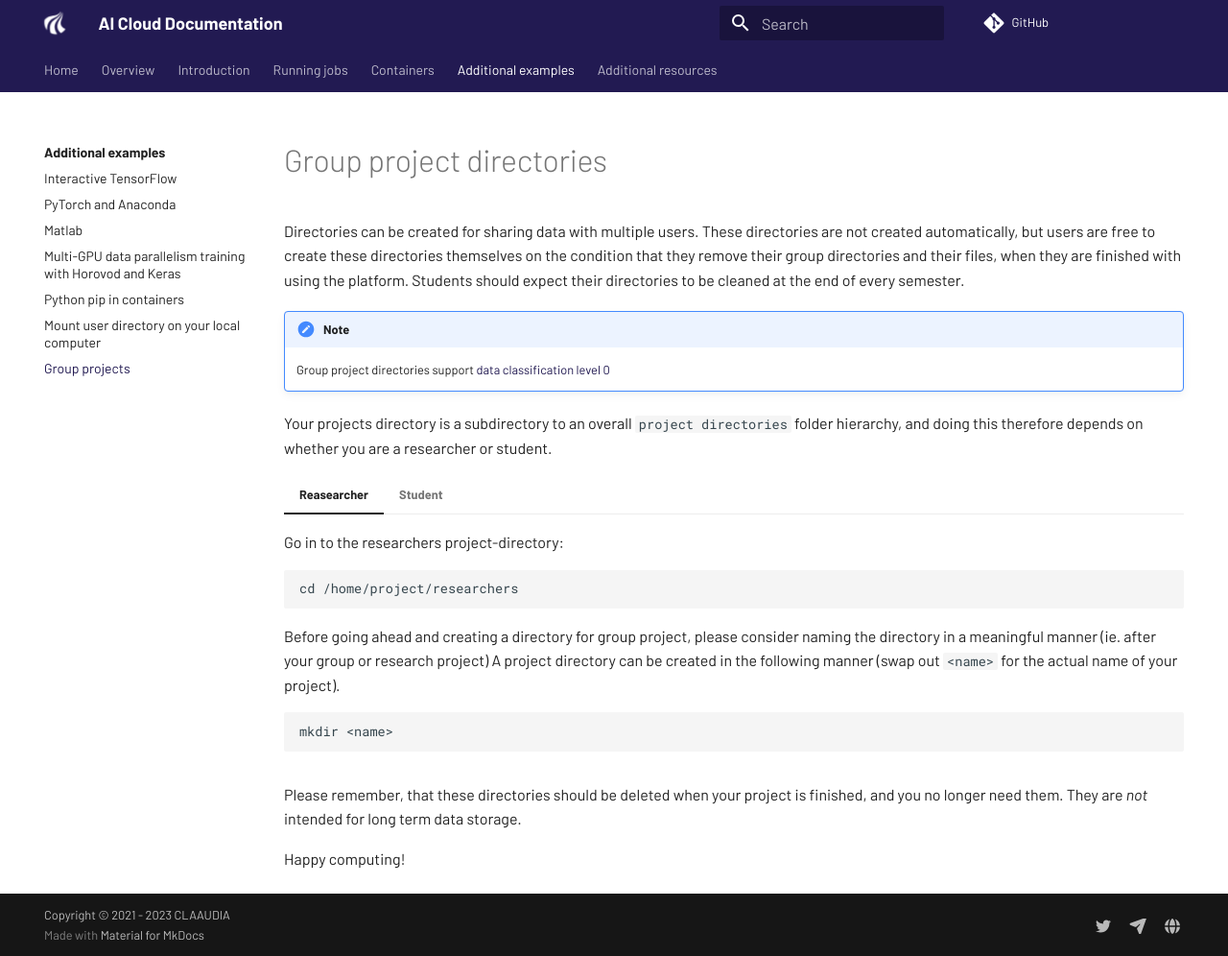
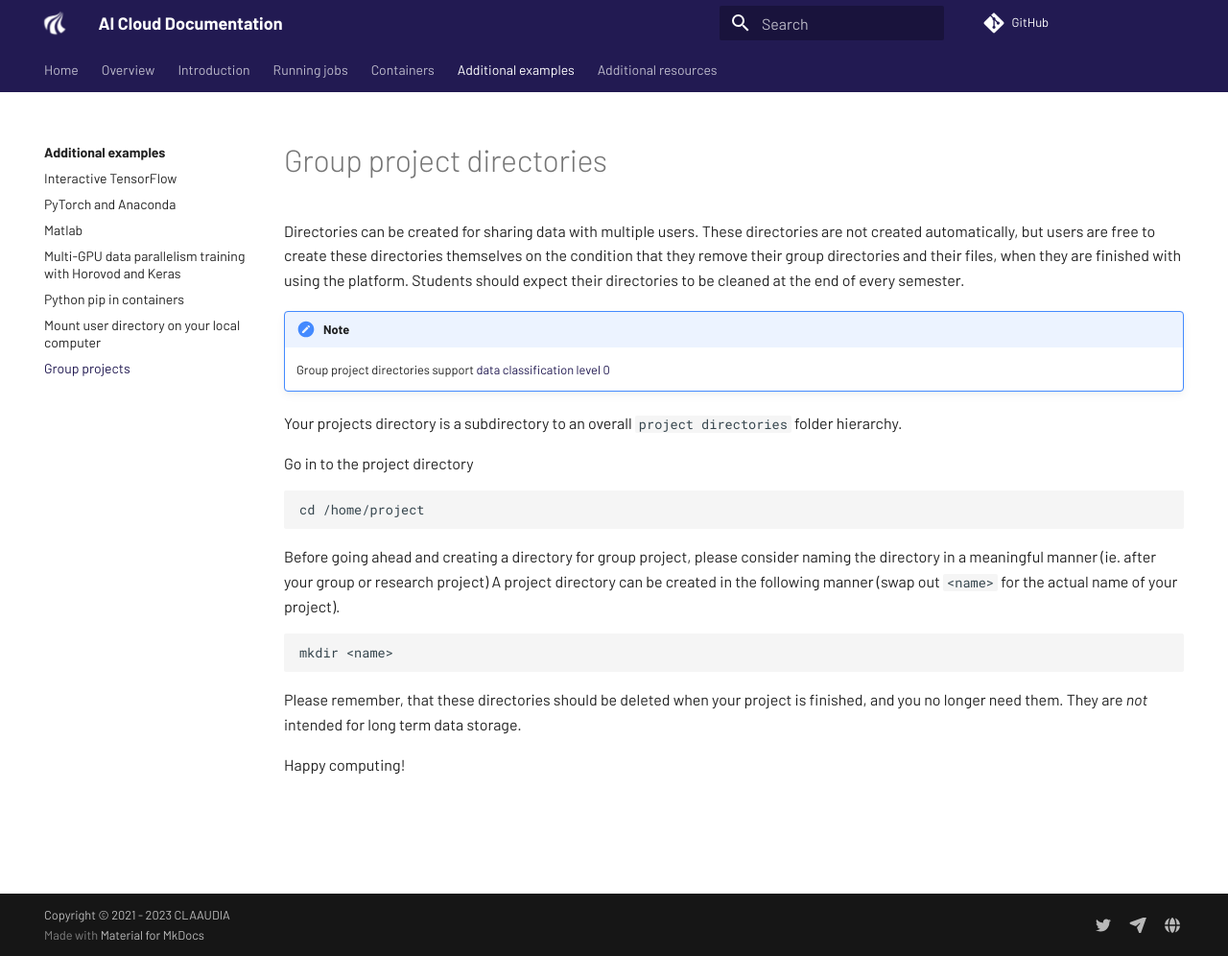
Before and after one commit to aau-claaudia/aicloud-docs, an MkDocs documentation site: the page built from docs/examples/group_projects.md, in a window 1280 px wide and 996 px high. Shown: the whole window at 96% size. Built offline with MkDocs 1.6.1 and Material for MkDocs 9.7.7, drawn with Linux system fonts in a browser that asks for light colours; comment, search, counter and statistics services are not loaded.

Commit message:
Simplified paths

````diff
--- a/docs/examples/group_projects.md
+++ b/docs/examples/group_projects.md
@@ -5,33 +5,19 @@ Directories can be created for sharing data with multiple users. These directori
 !!! note
     Group project directories support [data classification level 0](https://www.security.aau.dk/data-classification/the-four-data-types-at-aau)
 
-Your projects directory is a subdirectory to an overall `project directories` folder hierarchy, and doing this therefore depends on whether you are a researcher or student.
+Your projects directory is a subdirectory to an overall `project directories` folder hierarchy.
 
-=== "Reasearcher"
+Go in to the project directory
 
-    Go in to the researchers project-directory:
-    ```
-    cd /home/project/researchers
-    ```
+```
+cd /home/project
+```
 
-    Before going ahead and creating a directory for group project, please consider naming the directory in a meaningful manner (ie. after your group or research project)
-    A project directory can be created in the following manner (swap out `<name>` for the actual name of your project).
-    ```
-    mkdir <name>
-    ```
-
-=== "Student"
-
-    Go in to the students project-directory:
-    ```
-    cd /home/project/students
-    ```
-
-    Before going ahead and creating a directory for group project, please consider naming the directory in a meaningful manner (ie. after your group or research project)
-    A project directory can be created in the following manner (swap out `<name>` for the actual name of your project).
-    ```
-    mkdir <name>
-    ```
+Before going ahead and creating a directory for group project, please consider naming the directory in a meaningful manner (ie. after your group or research project)
+A project directory can be created in the following manner (swap out `<name>` for the actual name of your project).
+```
+mkdir <name>
+```
 
 Please remember, that these directories should be deleted when your project is finished, and you no longer need them. They are *not* intended for long term data storage.
 
````
